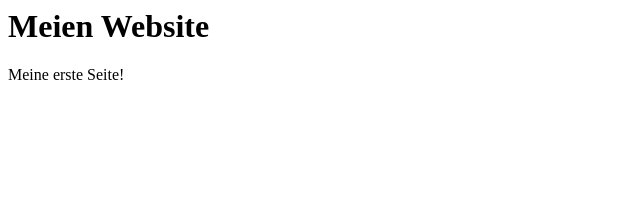
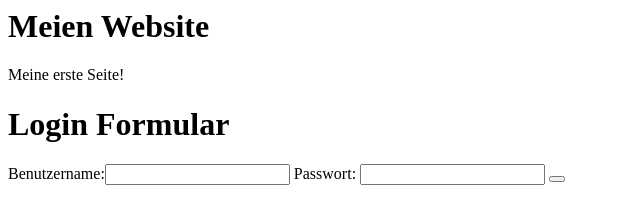
Before and after one commit to VoloshynArtem/testwebsite, a plain HTML site: page index.html in a window 1280 px wide. Shown: the whole page, without its empty margins (0-640 px from the left). Drawn offline with Linux system fonts and the light colour scheme.

Commit message:
LoginFormular

```diff
--- a/index.html
+++ b/index.html
@@ -2,5 +2,11 @@
     <body>
         <h1> Meien Website</h1>
         <p>Meine erste Seite!</p>
+        <h1>Login Formular</h1>
+        <form>
+            Benutzername:<input type="text" name="benutzername">
+            Passwort: <input type="text" name="Passwort">
+            <button type="submit" ></button>
+        </form>
     </body>
 </html>
```
